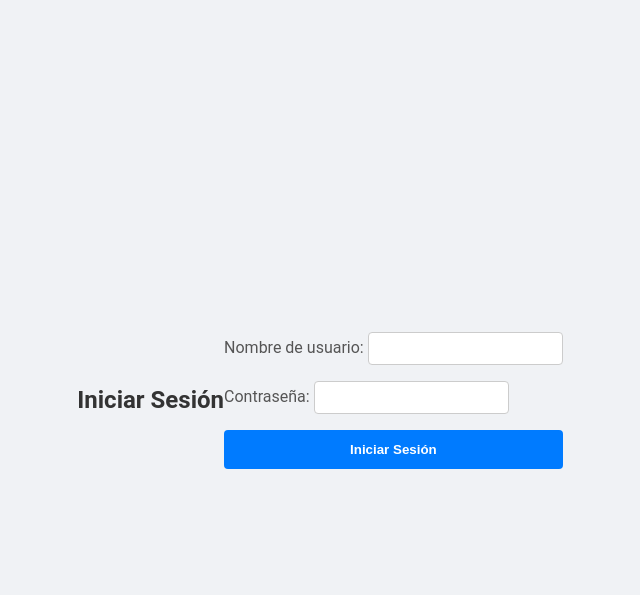
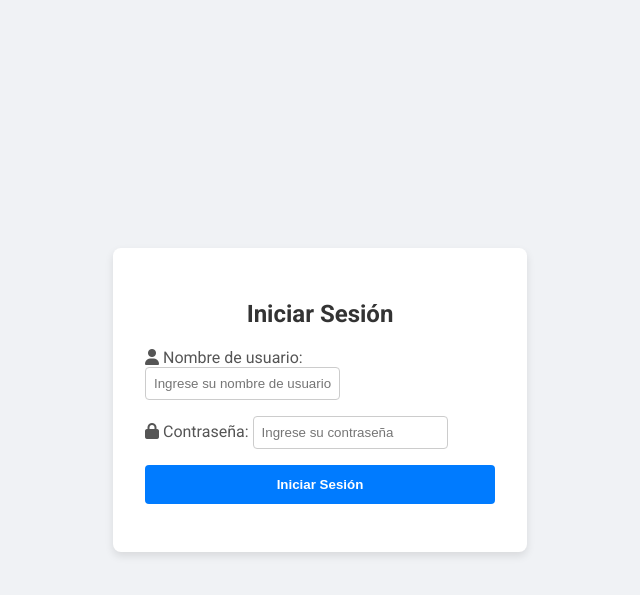
Before and after one commit to JonatanYesidMedinaViafara/Sistema-De-Inventario, a Flask app: page / in a window 1280 px wide. Shown: the top 595 px of the page, without its empty margins (320-960 px from the left). Run offline with Flask 3, Linux system fonts and the light colour scheme; some libraries are stand-ins or nearby versions.

Commit message:
nuevo estilo de login

```diff
--- a/app/templates/login.html
+++ b/app/templates/login.html
@@ -5,47 +5,38 @@
     <meta name="viewport" content="width=device-width, initial-scale=1.0">
     <title>Iniciar Sesión</title>
     <link rel="stylesheet" type="text/css" href="{{ url_for('static', filename='css/login.css') }}">
-    <!-- Agrega SweetAlert2 en la sección <head> de tu HTML -->
-    <script src="https://cdn.jsdelivr.net/npm/sweetalert2@11"></script>
+    <link rel="stylesheet" href="https://cdnjs.cloudflare.com/ajax/libs/font-awesome/6.0.0-beta3/css/all.min.css">
+    <link href="https://fonts.googleapis.com/css2?family=Roboto:wght@400;700&display=swap" rel="stylesheet">
+
 </head>
 <body>
+    <div class="login-container">
         <h2>Iniciar Sesión</h2>
+
+        <!-- Mostrar mensaje de error si existe -->
+        {% if error %}
+            <div class="error-message">
+                {{ error }}
+            </div>
+        {% endif %}
+
         <form id="login-form" action="/login" method="post">
             <div>
-            <label for="username">Nombre de usuario:</label>
-            <input type="text" id="username" name="username" required>
+                <label for="username" aria-label="Nombre de usuario"><i class="fas fa-user"></i> Nombre de usuario:</label>
+                <input type="text" id="username" name="username" placeholder="Ingrese su nombre de usuario" required aria-required="true">
             </div>
             <div>
-            <label for="password">Contraseña:</label>
-            <input type="password" id="password" name="password" required>
+                <label for="password" aria-label="Contraseña"><i class="fas fa-lock"></i> Contraseña:</label>
+                <input type="password" id="password" name="password" placeholder="Ingrese su contraseña" required aria-required="true">
             </div>
             <button type="submit">Iniciar Sesión</button>
         </form>
-    <!-- Agrega el script JavaScript en la sección <body> de tu HTML -->
-    <script>
-        // Controlador para el inicio de sesión
-        document.addEventListener('DOMContentLoaded', function() {
-            const form = document.getElementById('login-form');
-            form.addEventListener('submit', function(event) {
-                event.preventDefault();
 
-                const username = document.getElementById('username').value;
-                const password = document.getElementById('password').value;
+        <div class="form-footer">
+          <!--  <p>¿Olvidaste tu contraseña? <a href="#">Recupérala aquí</a></p> -->
+         <!--   <p>¿No tienes una cuenta? <a href="#">Regístrate</a></p> -->
 
-                if (username === '' || password === '') {
-                    // Si alguno de los campos está vacío, muestra un mensaje emergente de error
-                    Swal.fire({
-                        icon: 'error',
-                        title: '¡Error!',
-                        text: 'Por favor, completa todos los campos.',
-                        confirmButtonText: 'Entendido'
-                    });
-                } else {
-                    // Si los campos están completos, envía el formulario normalmente
-                    form.submit();
-                }
-            });
-        });
-    </script>
+        </div>
+    </div>
 </body>
 </html>
```
Lines whose indentation alone changed are shown as unchanged.
